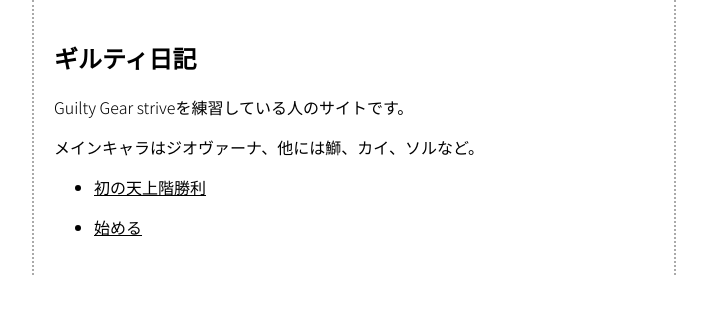
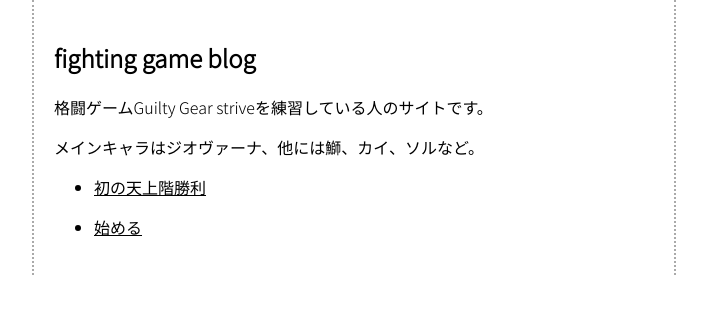
Before and after one commit to mkataoka73/fg, a Jekyll site: the page built from index.md, in a window 1280 px wide. Shown: the top 314 px of the page, without its empty margins (286-993 px from the left). Built offline with Jekyll 4.4.1, drawn with Linux system fonts in a browser that asks for light colours; our own code applies the rules of GitHub Pages for plain Markdown files.

Commit message:
Change baseurl to fg

```diff
--- a/_config.yml
+++ b/_config.yml
@@ -1,3 +1,3 @@
 url: "https://mkataoka73.github.io" # the base hostname & protocol for your site, e.g. http://example.com
-baseurl: "/guilty_blog" # the subpath of your site, e.g. /blog
-title: "guilty blog" # the name of your site, e.g. ACME Corp.
+baseurl: "/fg" # the subpath of your site, e.g. /blog
+title: "gg blog" # the name of your site, e.g. ACME Corp.
--- a/index.md
+++ b/index.md
@@ -2,9 +2,9 @@
 layout: default
 ---
 
-## ギルティ日記
+## fighting game blog
 
-Guilty Gear striveを練習している人のサイトです。
+格闘ゲームGuilty Gear striveを練習している人のサイトです。
 
 メインキャラはジオヴァーナ、他には鰤、カイ、ソルなど。
 
```
